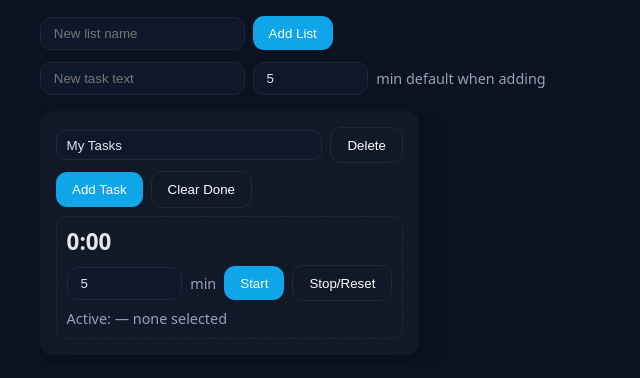
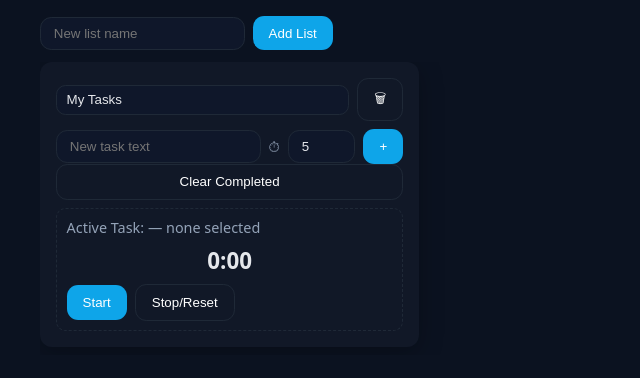
Before and after one commit to JENkt4k/offline-todo-pwa, a React (Vite) app: page / in a window 1280 px wide. Shown: the top 378 px of the page, without its empty margins (0-640 px from the left). Built offline with nearby package versions, Linux system fonts and the light colour scheme.

Commit message:
clean up UI

```diff
--- a/src/App.tsx
+++ b/src/App.tsx
@@ -6,8 +6,6 @@ interface Task { id: string; text: string; done: boolean; listId: string; minute
 interface List { id: string; name: string }
 
 function beep() { try { const ctx = new (window.AudioContext|| (window as any).webkitAudioContext)(); const o=ctx.createOscillator(); const g=ctx.createGain(); o.type='sine'; o.frequency.value=880; o.connect(g); g.connect(ctx.destination); g.gain.setValueAtTime(.001, ctx.currentTime); g.gain.exponentialRampToValueAtTime(.3, ctx.currentTime+.01); o.start(); o.stop(ctx.currentTime+.25);}catch{} }
-
-// function useCountdown(){ const[msLeft,setMsLeft]=useState(0); const[running,setRunning]=useState(false); const endTs=useRef(0); const pausedMs=useRef(0); const raf=useRef(0 as number|0); const tick=()=>{const now=performance.now(); const left=Math.max(0,endTs.current-now); setMsLeft(left); if(left<=0){setRunning(false); cancelAnimationFrame(raf.current); return;} raf.current=requestAnimationFrame(tick);}; const start=(dur:number)=>{endTs.current=performance.now()+dur; setMsLeft(dur); setRunning(true); cancelAnimationFrame(raf.current); raf.current=requestAnimationFrame(tick);}; const pause=()=>{if(!running)return; pausedMs.current=msLeft; setRunning(false); cancelAnimationFrame(raf.current)}; const resume=()=>{if(running||pausedMs.current<=0)return; start(pausedMs.current)}; const stop=()=>{setRunning(false); setMsLeft(0); cancelAnimationFrame(raf.current)}; return{msLeft,running,start,pause,resume,stop}; }
 
 function fmt(ms:number){const s=Math.floor(ms/1000); const m=Math.floor(s/60); const ss=s%60; return `${m}:${String(ss).padStart(2,'0')}`;}
 
@@ -124,14 +122,6 @@ export default function App(){
         {!installed && installEvt && <button onClick={onInstallClick}>Install App</button>}
       </div>
 
-      <div className="section">
-        <div className="row">
-          <input placeholder="New task text" value={newTaskText} onChange={e=>setNewTaskText(e.target.value)} />
-          <input className="time-input" type="number" min={1} value={newTaskMinutes} onChange={e=>setNewTaskMinutes(Math.max(1,Number(e.target.value)))} />
-          <span className="badge">min default when adding</span>
-        </div>
-      </div>
-
       <div className="lists-scroller">
         {lists.map(list => {
           const listTasks = tasksByList[list.id] || [];
@@ -143,12 +133,19 @@ export default function App(){
             <div key={list.id} className="list-card">
               <h3>
                 <input className="title" value={list.name} onChange={e=>renameList(list.id, e.target.value)} />
-                <button className="ghost" onClick={()=>deleteList(list.id)}>Delete</button>
+                <button className="ghost" onClick={()=>deleteList(list.id)}>&#128465;</button>
               </h3>
 
               <div className="row">
-                <button onClick={()=>addTask(list.id)}>Add Task</button>
-                <button className="ghost" onClick={()=>clearDone(list.id)}>Clear Done</button>
+                <input placeholder="New task text" value={newTaskText} onChange={e=>setNewTaskText(e.target.value)} />
+                <span className="badge">&#9201;</span>
+                <input className="time-input" type="number" min={1} value={newTaskMinutes} onChange={e=>setNewTaskMinutes(Math.max(1,Number(e.target.value)))} />
+                <button onClick={()=>addTask(list.id)}>+</button>
+
+              </div>
+
+              <div className="row">
+                <button className="ghost center" onClick={()=>clearDone(list.id)}>Clear Completed</button>
               </div>
 
               <ul>
@@ -166,24 +163,15 @@ export default function App(){
               </ul>
 
               <div className="timer">
+                <div className="badge">Active Task: {selectedTask?selectedTask.text:'— none selected'}</div>
                 <div className="readout">{fmt(timer.msLeft)}</div>
                 <div className="controls">
-                  <input className="time-input" type="number" min={1}
-                    value={Math.max(1, Math.round((timer.running? Math.ceil(timer.msLeft/60000) : (selectedTask?.minutes ?? defaultMinutes))))}
-                    onChange={e=>{
-                      const m = Math.max(1, Number(e.target.value));
-                      if (timer.running) {
-                        // live adjust remaining time
-                        setTimers(st=>({ ...st, [list.id]: { ...timer, msLeft: m*60*1000, endTs: performance.now() + m*60*1000, running:true } }));
-                      }
-                    }} />
-                  <span className="badge">min</span>
                   {!timer.running && <button onClick={()=>startTimer(list.id, selectedTask?.minutes ?? defaultMinutes, timer.selectedTaskId)}>Start</button>}
                   {timer.running && <button onClick={()=>pauseTimer(list.id)}>Pause</button>}
                   {!timer.running && timer.msLeft>0 && <button onClick={()=>resumeTimer(list.id)}>Resume</button>}
                   <button className="ghost" onClick={()=>stopTimer(list.id)}>Stop/Reset</button>
                 </div>
-                <div className="badge">Active: {selectedTask?selectedTask.text:'— none selected'}</div>
+
               </div>
             </div>
           );
--- a/src/styles.css
+++ b/src/styles.css
@@ -12,6 +12,7 @@ body { margin: 0; font-family: system-ui, Segoe UI, Roboto, Ubuntu, sans-serif;
 .row { display:flex; gap:.5rem; align-items:center; flex-wrap:wrap }
 button { background:#0ea5e9; color:#fff; border:none; padding:.6rem 1rem; border-radius:.7rem; cursor:pointer }
 button.ghost { background:transparent; border:1px solid #1f2937 }
+button.ghost.center { width: 100%; }
 input, select { background:#0f172a; color:#e5e7eb; border:1px solid #1f2937; border-radius:.7rem; padding:.5rem .8rem }
 
 ul { list-style:none; padding:0; margin:.5rem 0 }
@@ -19,12 +20,12 @@ li { margin:.25rem 0 }
 .task { display:flex; align-items:center; gap:.5rem; padding:.35rem .5rem; border-radius:.6rem }
 .task.active { outline:2px solid #0ea5e9; outline-offset:2px; }
 .task label { flex:1; display:flex; align-items:center; gap:.5rem }
-.time-input { width:5.5rem; }
+.time-input { width:2.5rem; }
 .badge { font-size:.9rem; color:#94a3b8 }
 
 .timer { margin-top:.5rem; padding:.6rem; border:1px dashed #1f2937; border-radius:.6rem; display:flex; flex-direction:column; gap:.5rem }
 .timer .controls { display:flex; gap:.5rem; align-items:center; flex-wrap:wrap }
-.timer .readout { font-size:1.4rem; font-weight:700 }
+.timer .readout { font-size:1.4rem; font-weight:700; text-align: center;}
 
 /* Top bar */
 .topbar { display:flex; gap:.5rem; align-items:center; margin-bottom: .75rem; }
```
